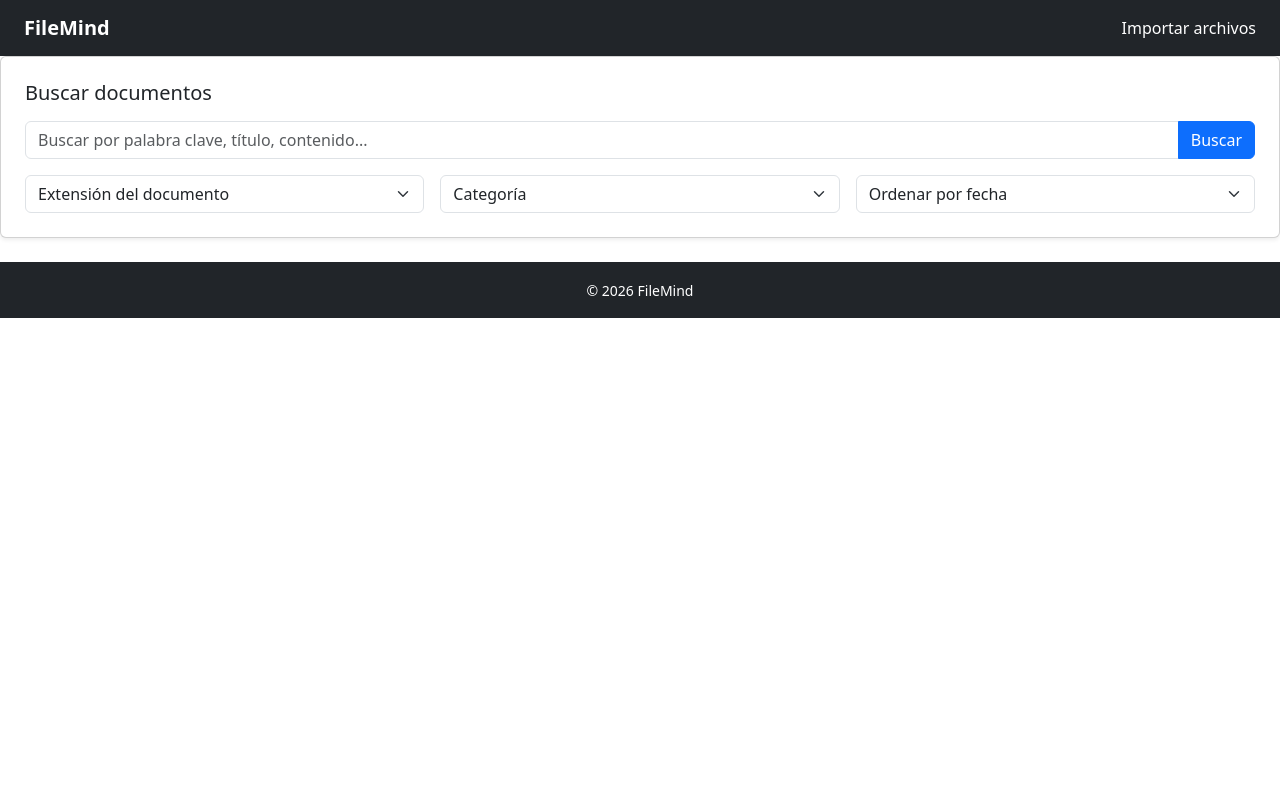
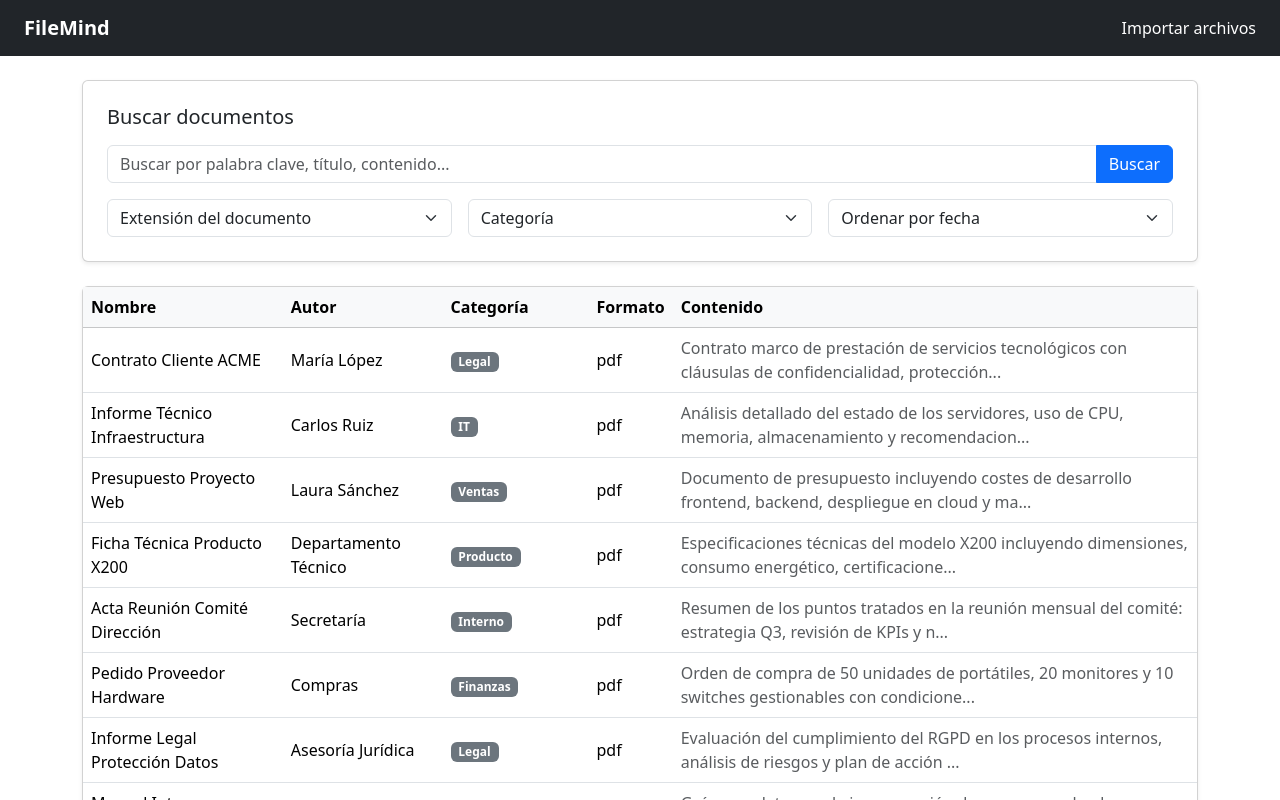
Before and after one commit to RoiCorporation/file-mind, a React (Vite) app in the folder frontend/: page / in a window 1280 px wide. Shown: the top 800 px of the page. Built offline with nearby package versions, Linux system fonts and the light colour scheme.

Commit message:
Add search page

```diff
--- a/frontend/src/modules/app/components/Home.jsx
+++ b/frontend/src/modules/app/components/Home.jsx
@@ -1,11 +1,33 @@
+import { useState } from "react";
+import ResultTable from "../../search/components/ResultTable";
 import SearchForm from "../../search/components/SearchForm";
+import DocumentDrawer from "../../search/components/DocumentDrawer";
 
 const Home = () => {
-    return(
-        <div>
-            <SearchForm/>
-        </div>
-    )
-}
+
+  const [selectedDoc, setSelectedDoc] = useState(null);
+
+  const isOpen = !!selectedDoc;
+
+  return (
+    <div className="d-flex">
+      <div
+        className="flex-grow-1"
+        style={{
+          transition: "all 0.3s ease",
+          marginRight: isOpen ? "400px" : "0"
+        }}
+      >
+        <SearchForm />
+        <ResultTable onSelect={setSelectedDoc} />
+      </div>
+      <DocumentDrawer
+        document={selectedDoc}
+        onClose={() => setSelectedDoc(null)}
+      />
+
+    </div>
+  );
+};
 
 export default Home;
--- /dev/null
+++ b/frontend/src/modules/search/components/DocumentDrawer.jsx
@@ -0,0 +1,30 @@
+const DocumentDrawer = ({ document, onClose }) => {
+  if (!document) return null;
+
+  return (
+    <div
+      className="position-fixed top-0 end-0 bg-white shadow-lg p-4"
+      style={{
+        width: "400px",
+        height: "100vh",
+        zIndex: 1050,
+        overflowY: "auto"
+      }}
+    >
+      <div className="d-flex justify-content-between align-items-start mb-3">
+        <h5 className="mb-0">{document.name}</h5>
+        <button className="btn-close" onClick={onClose}></button>
+      </div>
+
+      <p><strong>Autor:</strong> {document.author}</p>
+      <p><strong>Categoría:</strong> {document.category}</p>
+      <p><strong>Formato:</strong> {document.format}</p>
+
+      <hr />
+
+      <p style={{ whiteSpace: "pre-wrap" }}>{document.content}</p>
+    </div>
+  );
+};
+
+export default DocumentDrawer;
--- /dev/null
+++ b/frontend/src/modules/search/components/ResultTable.jsx
@@ -0,0 +1,140 @@
+const ResultTable = ({ results, onSelect }) => {
+
+  const mockResults = [
+    {
+      id: 1,
+      name: "Contrato Cliente ACME",
+      author: "María López",
+      category: "Legal",
+      format: "pdf",
+      content: "Contrato marco de prestación de servicios tecnológicos con cláusulas de confidencialidad, protección de datos, SLA y penalizaciones por incumplimiento..."
+    },
+    {
+      id: 2,
+      name: "Informe Técnico Infraestructura",
+      author: "Carlos Ruiz",
+      category: "IT",
+      format: "pdf",
+      content: "Análisis detallado del estado de los servidores, uso de CPU, memoria, almacenamiento y recomendaciones para escalabilidad horizontal..."
+    },
+    {
+      id: 3,
+      name: "Presupuesto Proyecto Web",
+      author: "Laura Sánchez",
+      category: "Ventas",
+      format: "pdf",
+      content: "Documento de presupuesto incluyendo costes de desarrollo frontend, backend, despliegue en cloud y mantenimiento anual..."
+    },
+    {
+      id: 4,
+      name: "Ficha Técnica Producto X200",
+      author: "Departamento Técnico",
+      category: "Producto",
+      format: "pdf",
+      content: "Especificaciones técnicas del modelo X200 incluyendo dimensiones, consumo energético, certificaciones y compatibilidad..."
+    },
+    {
+      id: 5,
+      name: "Acta Reunión Comité Dirección",
+      author: "Secretaría",
+      category: "Interno",
+      format: "pdf",
+      content: "Resumen de los puntos tratados en la reunión mensual del comité: estrategia Q3, revisión de KPIs y nuevas contrataciones..."
+    },
+    {
+      id: 6,
+      name: "Pedido Proveedor Hardware",
+      author: "Compras",
+      category: "Finanzas",
+      format: "pdf",
+      content: "Orden de compra de 50 unidades de portátiles, 20 monitores y 10 switches gestionables con condiciones de entrega y pago..."
+    },
+    {
+      id: 7,
+      name: "Informe Legal Protección Datos",
+      author: "Asesoría Jurídica",
+      category: "Legal",
+      format: "pdf",
+      content: "Evaluación del cumplimiento del RGPD en los procesos internos, análisis de riesgos y plan de acción correctivo..."
+    },
+    {
+      id: 8,
+      name: "Manual Interno Onboarding",
+      author: "RRHH",
+      category: "Recursos Humanos",
+      format: "pdf",
+      content: "Guía completa para la incorporación de nuevos empleados, incluyendo procesos administrativos y formación inicial..."
+    },
+    {
+      id: 9,
+      name: "Reporte Incidencia Seguridad",
+      author: "Equipo SOC",
+      category: "Seguridad",
+      format: "pdf",
+      content: "Descripción de la incidencia detectada en el firewall perimetral, análisis de logs y medidas de contención aplicadas..."
+    },
+    {
+      id: 10,
+      name: "Plan Estratégico 2026",
+      author: "Dirección General",
+      category: "Estrategia",
+      format: "pdf",
+      content: "Documento estratégico con visión a tres años, objetivos corporativos, expansión internacional y transformación digital..."
+    }
+  ];
+
+  const data = results && results.length > 0 ? results : mockResults;
+
+  const truncate = (text, max = 100) => {
+    if (!text) return "";
+    return text.length > max ? text.substring(0, max) + "..." : text;
+  };
+
+    return (
+        <div className="container my-4">
+        <div className="card shadow-sm">
+            <div className="card-body p-0">
+            <div className="table-responsive">
+                <table className="table table-hover align-middle mb-0">
+
+                <thead className="table-light">
+                    <tr>
+                    <th>Nombre</th>
+                    <th>Autor</th>
+                    <th>Categoría</th>
+                    <th>Formato</th>
+                    <th>Contenido</th>
+                    </tr>
+                </thead>
+
+                <tbody>
+                    {data.map((doc) => (
+                    <tr
+                        key={doc.id}
+                        style={{ cursor: "pointer" }}
+                        onClick={() => onSelect?.(doc)}
+                    >
+                        <td>{doc.name}</td>
+                        <td>{doc.author}</td>
+                        <td>
+                        <span className="badge bg-secondary">
+                            {doc.category}
+                        </span>
+                        </td>
+                        <td>{doc.format}</td>
+                        <td className="text-muted">
+                        {truncate(doc.content)}
+                        </td>
+                    </tr>
+                    ))}
+                </tbody>
+
+                </table>
+            </div>
+            </div>
+        </div>
+        </div>
+    );
+};
+
+export default ResultTable;
--- a/frontend/src/modules/search/components/SearchForm.jsx
+++ b/frontend/src/modules/search/components/SearchForm.jsx
@@ -13,11 +13,13 @@ const SearchForm = ({ onSearch }) => {
   };
 
   return (
-    <form onSubmit={handleSubmit} className="card shadow-sm p-4 mb-4">
+    <div className="container my-4">
+      <form onSubmit={handleSubmit} className="card shadow-sm p-4">
 
         <h5 className="mb-3">Buscar documentos</h5>
 
         <div className="row g-3">
+
           <div className="col-12">
             <div className="input-group">
               <input
@@ -32,6 +34,7 @@ const SearchForm = ({ onSearch }) => {
               </button>
             </div>
           </div>
+
           <div className="col-md-4">
             <select
               className="form-select"
@@ -39,12 +42,13 @@ const SearchForm = ({ onSearch }) => {
               onChange={(e) => setType(e.target.value)}
             >
               <option value="">Extensión del documento</option>
-            <option value="pdf">.pdf</option>
-            <option value="txt">.txt</option>
-            <option value="csv">.csv</option>
-            <option value="xlsx">.xlsx</option>
+              <option value="PDF">.pdf</option>
+              <option value="TXT">.txt</option>
+              <option value="CSV">.csv</option>
+              <option value="XLSX">.xlsx</option>
             </select>
           </div>
+
           <div className="col-md-4">
             <select
               className="form-select"
@@ -58,6 +62,7 @@ const SearchForm = ({ onSearch }) => {
               <option value="operations">Operaciones</option>
             </select>
           </div>
+
           <div className="col-md-4">
             <select
               className="form-select"
@@ -71,6 +76,7 @@ const SearchForm = ({ onSearch }) => {
 
         </div>
       </form>
+    </div>
   );
 };
 
```
Lines whose indentation alone changed are shown as unchanged.
